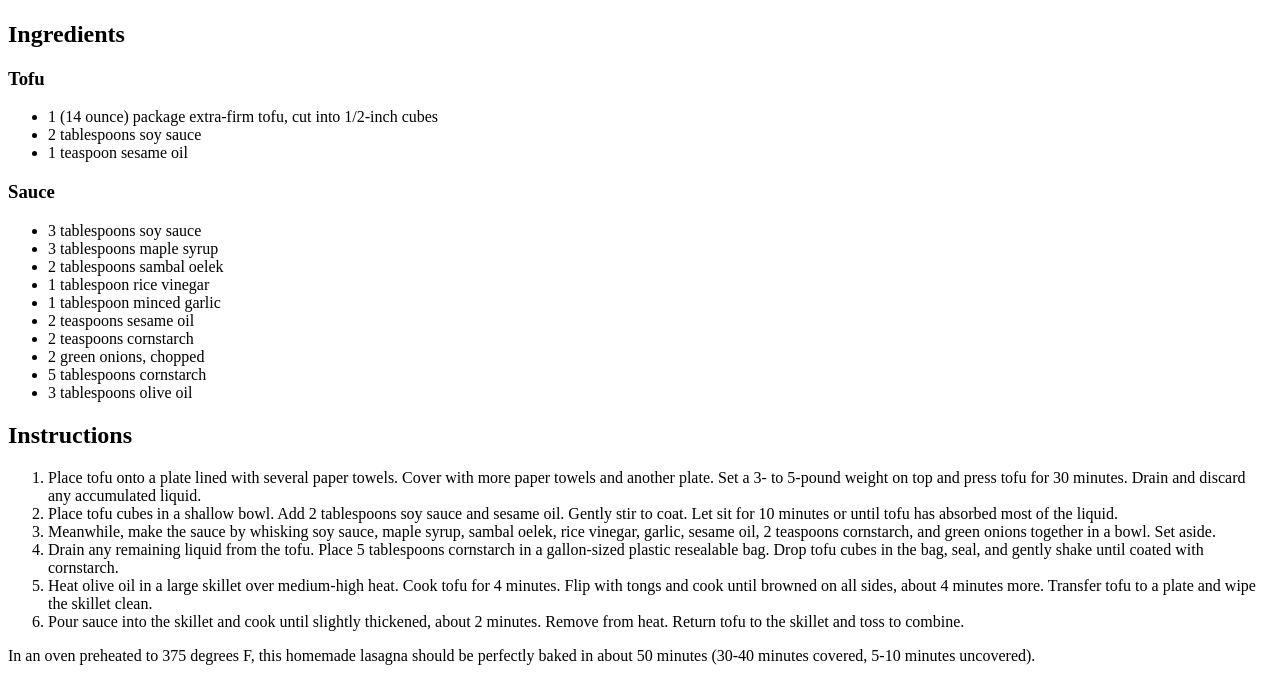
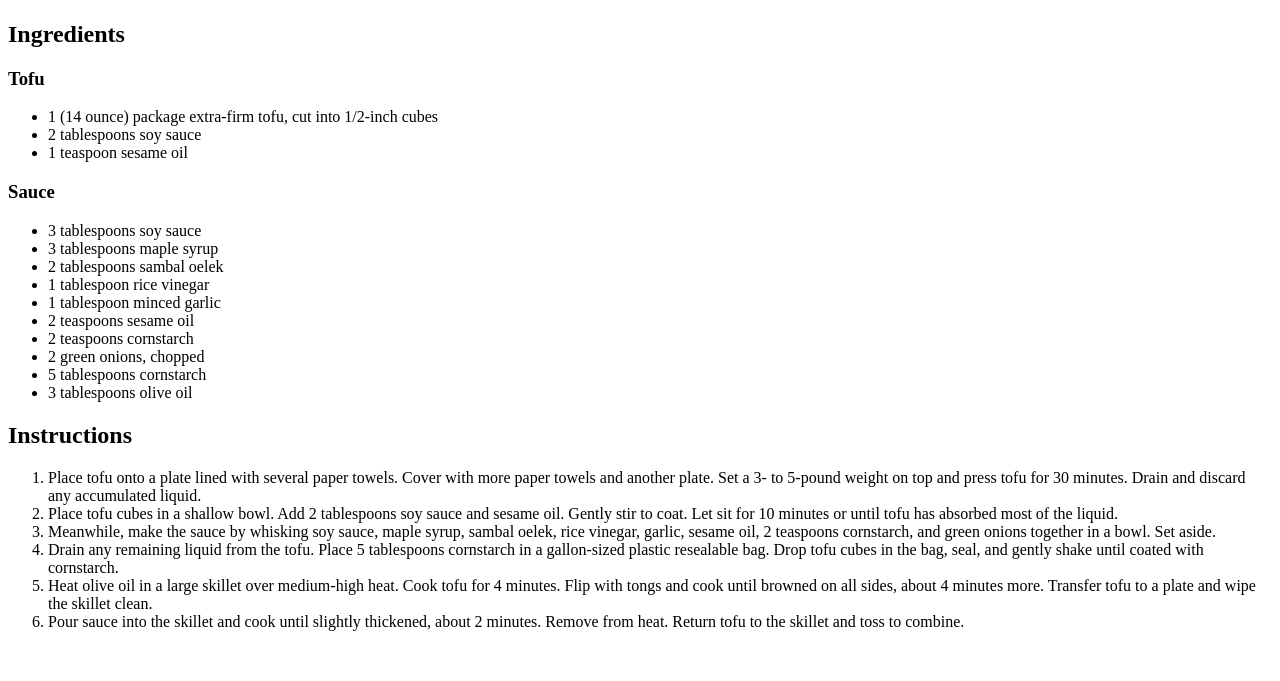
Before and after one commit to jmoyers-843/odin-recipes, a plain HTML site: page recipes/gen_tso_tofu.html in a window 1280 px wide. Shown: the part 308-989 px from the top of the page. After the commit the page ends 955 px from the top, so only its background shows below. Drawn offline with Linux system fonts and the light colour scheme.

Commit message:
Remove vestigial text from bottom of gen tso page

```diff
--- a/recipes/gen_tso_tofu.html
+++ b/recipes/gen_tso_tofu.html
@@ -43,6 +43,5 @@
         <li>Pour sauce into the skillet and cook until slightly thickened, about 2 minutes. Remove from heat. Return tofu to the skillet and toss to combine.</li>
     </ol>
 </p>
-<p>In an oven preheated to 375 degrees F, this homemade lasagna should be perfectly baked in about 50 minutes (30-40 minutes covered, 5-10 minutes uncovered).</p>
 </body>
 </html>
```
